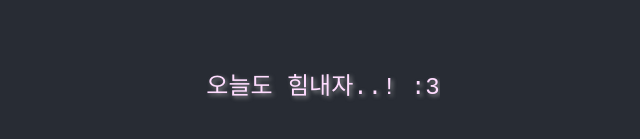
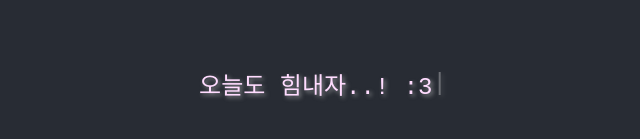
Before and after one commit to kim10102233/KR-site, a plain HTML site: page index.html in a window 1280 px wide. Shown: the part 317-456 px from the top of the page, without its empty margins (317-957 px from the left). Drawn offline with Linux system fonts and the light colour scheme.

Commit message:
Update index.html

```diff
--- a/index.html
+++ b/index.html
@@ -9,7 +9,9 @@
 
 <body>
     <div id="typing-text"></div>
-    <div class="cursor"></div>
+    <div class="cursor-container">
+        <span class="cursor">|</span>
+    </div>
     <script src="script.js"></script>
 </body>
 
```
